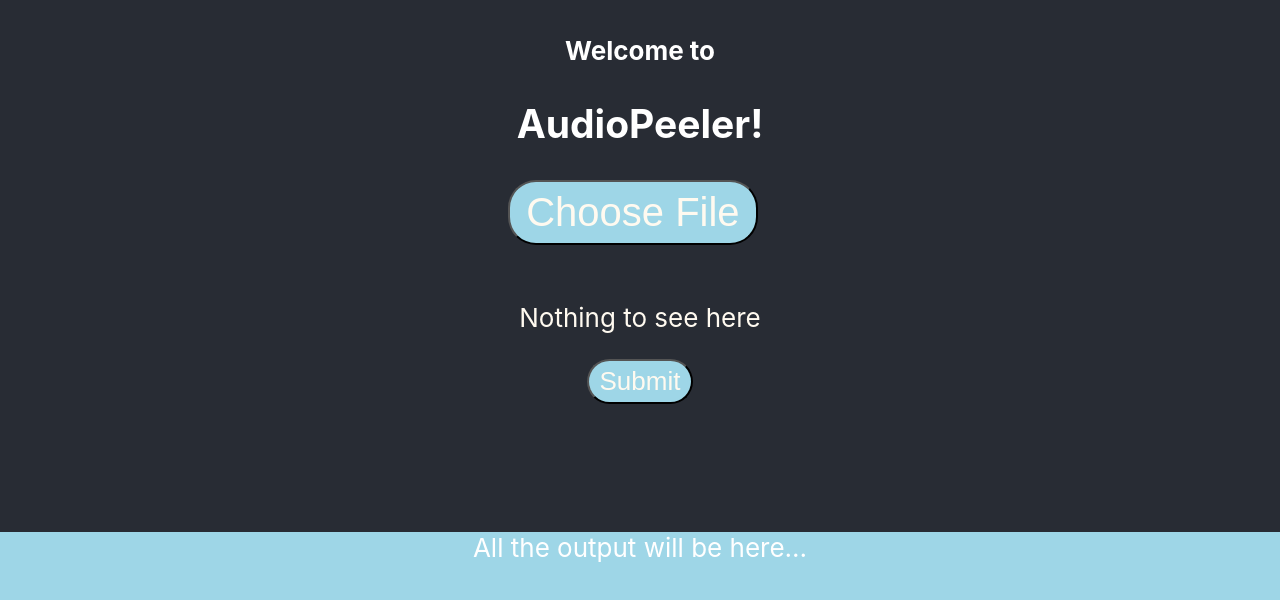
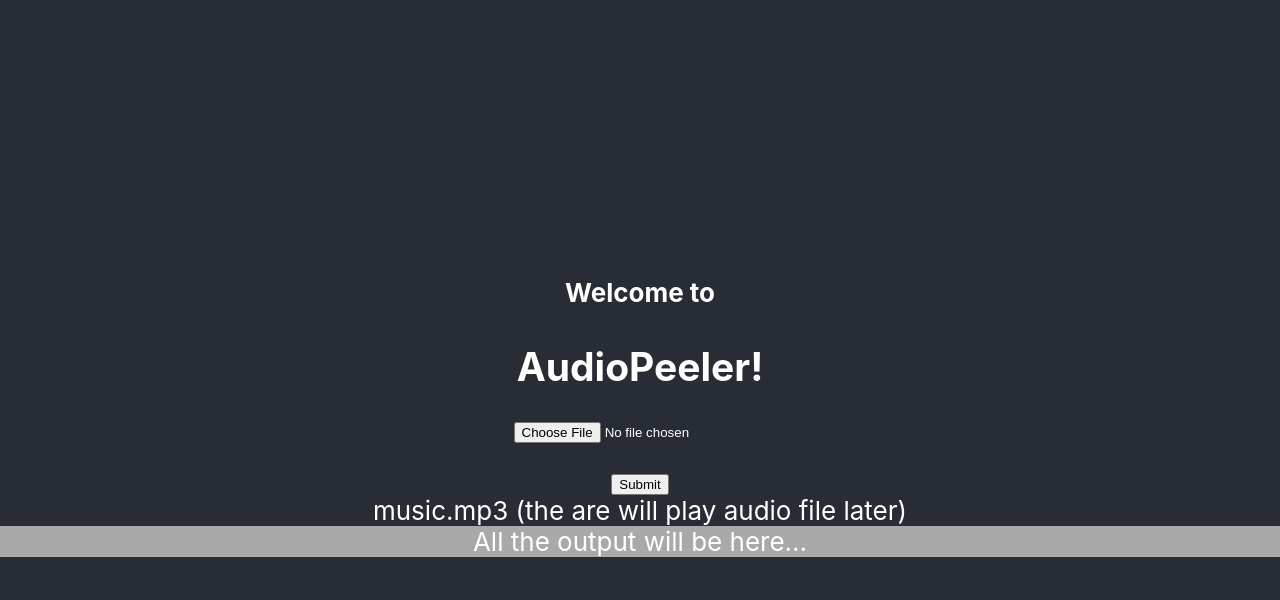
Before and after one commit to Capstone-Projects-2021-Fall/project-audio-peeler, a React (Create React App) app in the folder audio-peeler-web-app/: page / in a window 1280 px wide. Shown: the top 600 px of the page. Built offline with nearby package versions, Linux system fonts and the light colour scheme.

Commit message:
Revert "Initial Setup for React Native w/ Typescript"
This reverts commit 96f5d4e6bf0ac2efa59e3b4cbc8fa05ebe994c8d.

```diff
--- a/audio-peeler-web-app/src/App.css
+++ b/audio-peeler-web-app/src/App.css
@@ -17,45 +17,8 @@
   color: #61dafb;
 }
 
-
 .output_area{
-  background-color: #9ed6e7;
-  margin-top: 10%;
+  background-color: darkgrey;
   width:100%;
-  flex-grow: 1;
+  height:inherit;
 }
-
-.file_button::file-selector-button{
-  background-color: #9ed6e7;
-  color: #fffaf0;
-  border-radius: 28px;
-  font-size: 300%;
-  padding: .2em .4em;
-}
-
-.file_button::-webkit-file-upload-button{
-  background-color: #9ed6e7;
-  color: #fffaf0;
-  border-radius: 28px;
-  font-size: 300%;
-  padding: .2em .4em;
-  margin-left: 11%;
-}
-
-
-.button{
-  background-color: #9ed6e7;
-  color: #fffaf0;
-  border-radius: 28px;
-  font-size: 100%;
-  padding: .2em .4em;
-  align-content: center;
-}
-
-.text{
-  color: #fffaf0;
-}
-
-input[type='file'] {
-  color: rgba(0, 0, 0, 0)
-}
--- a/audio-peeler-web-app/src/App.js
+++ b/audio-peeler-web-app/src/App.js
@@ -1,22 +1,19 @@
-import React, { useState } from 'react';
+import logo from './logo.svg';
+import React, { Component } from 'react';
 import './App.css';
 import axios from 'axios';
+class App extends Component {
 
+  state = { selectedFile: null }
 
+  fileSelectedHandler = (event) => {
+    this.setState({
+      selectedfile : event.target.files[0]
+    })
 
+  }
 
-
-  function App() {
-    const [selectedFile, setSelectedFile] = useState();
-    const [isFilePicked, setIsFilePicked] = useState(false);
-
-    const changeHandler = (event) => {
-      setSelectedFile(event.target.files[0]);
-      setIsFilePicked(true);
-    };
-
-
-    function uploadHandler(){
+  uploadHandler = () => {
 
     const formData = new FormData()
     formData.append(
@@ -33,7 +30,7 @@ import axios from 'axios';
       console.log(res)
     })
   }
-
+  render() {
     return (
       <div className="App">
         <header className="App-header">
@@ -45,16 +42,17 @@ import axios from 'axios';
               AudioPeeler!
             </h2>
           </div>
+          <input type="file" onChange={this.fileSelectedHandler} />
+          <br />
 
-            <input title={"sup"} type="file" onChange={changeHandler} className={"file_button"}/>
-            <br/>
 
-            {isFilePicked ? (<p className={"text"}> {selectedFile.name} </p>) : (<p className={"text"}> Nothing to see here </p>)}
-
-            <button className={"button"} onClick={uploadHandler}>
+          <button onClick={this.uploadHandler}>
             Submit
           </button>
-
+          <div>
+            music.mp3
+            (the are will play audio file later)
+          </div>
 
           <div class="output_area">
             All the output will be here...
@@ -62,7 +60,7 @@ import axios from 'axios';
         </header>
       </div>
     );
-
+  }
 }
 
 export default App;
```
Also changed, not shown: 1 other file (tests, documents, lock files or other folders). Lines whose indentation alone changed are shown as unchanged.
